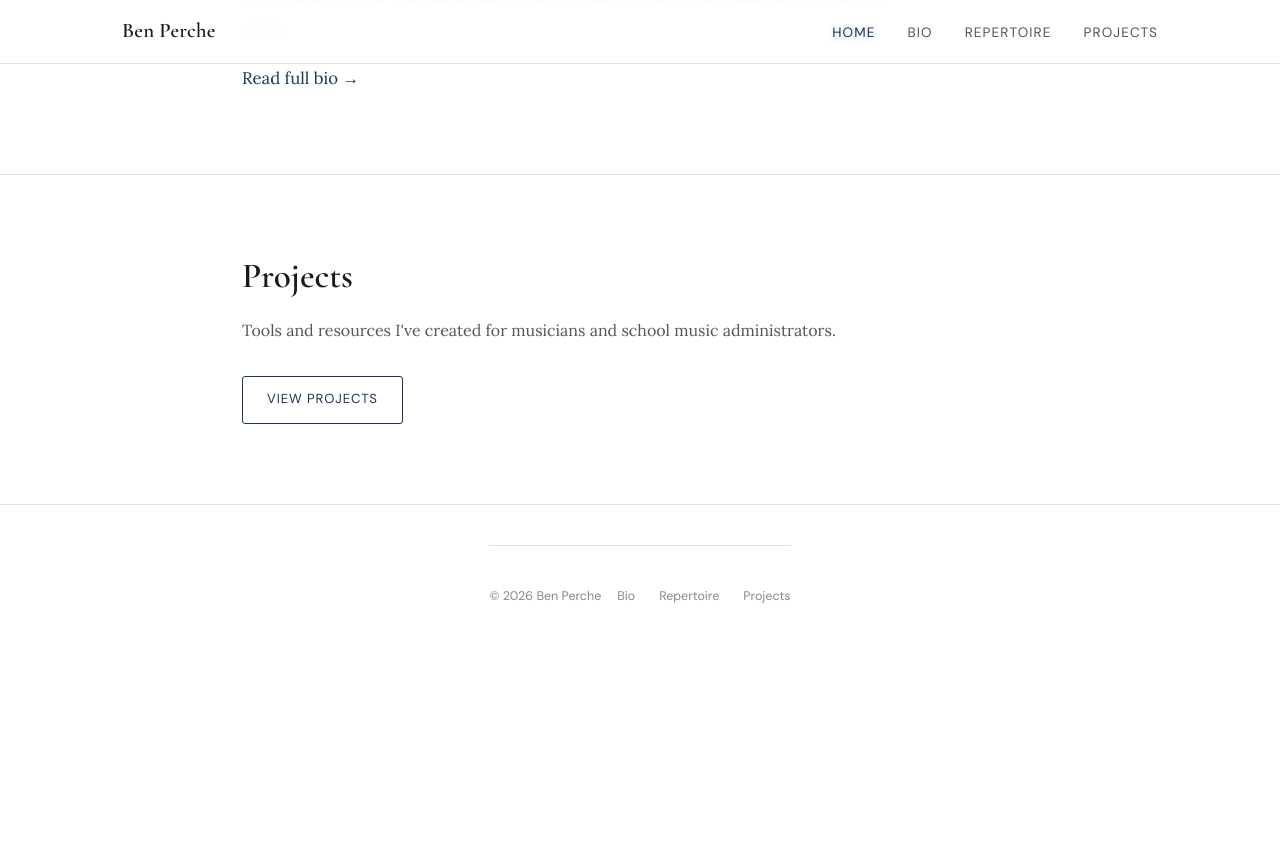
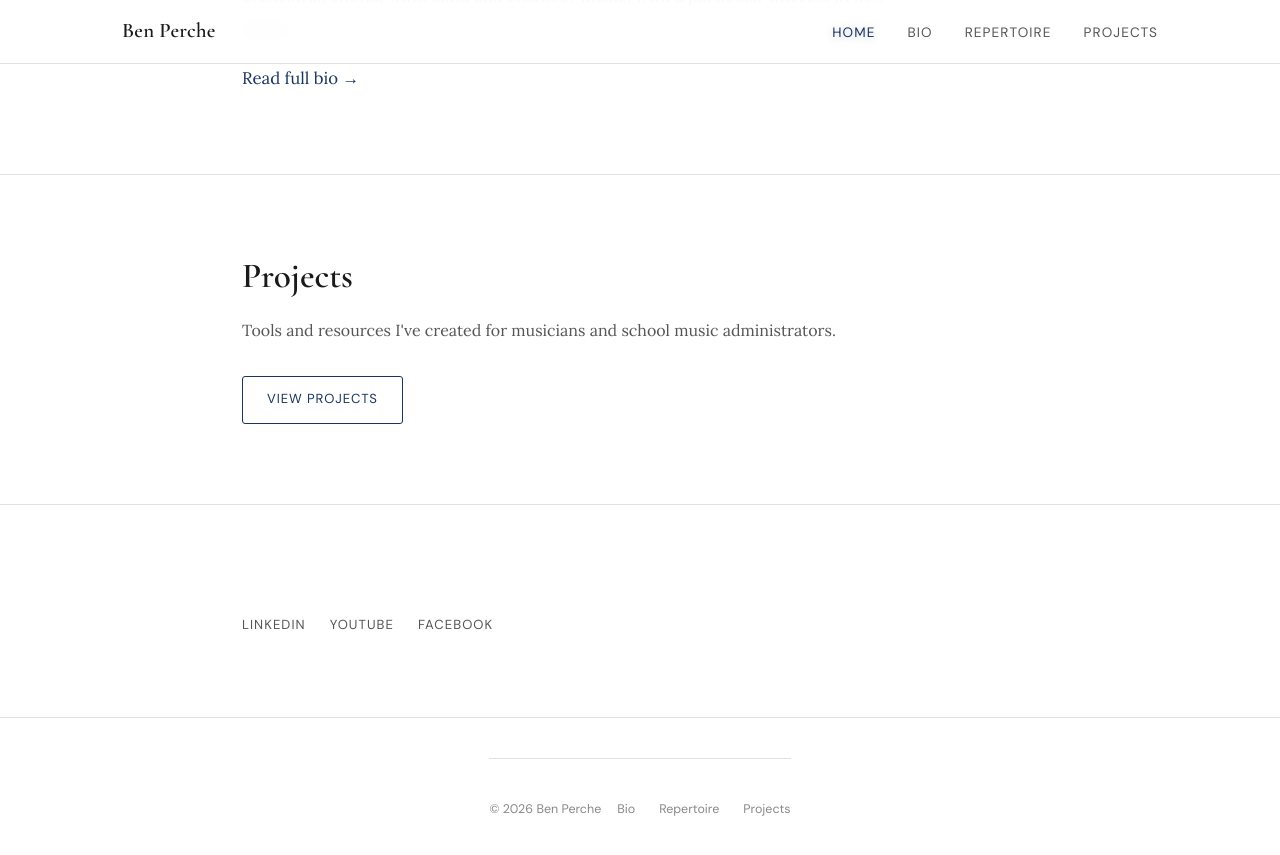
Before and after one commit to benperche/about, a Jekyll site: the page built from index.md, in a window 1280 px wide and 900 px high, scrolled down 1035 px. Shown: the top 855 px of the window. Built offline with Jekyll 4.4.1, drawn with Linux system fonts in a browser that asks for light colours; before the commit the page ends 1722 px from its top, so only the background shows below that.

Commit message:
Add social links

```diff
--- a/index.md
+++ b/index.md
@@ -41,3 +41,14 @@ title: Home
     <a href="{{ '/projects/' | relative_url }}" class="btn btn--outline">View projects</a>
   </div>
 </section>
+
+
+<section>
+  <div class="container">
+    <ul class="social-links">
+        <li><a href="https://www.linkedin.com/in/ben-perche-bb199a1a3/" target="_blank" rel="noopener">LinkedIn</a></li>
+        <li><a href="https://www.youtube.com/channel/UCq9RC5spTKDTUyw67Oher-A" target="_blank" rel="noopener">YouTube</a></li>
+        <li><a href="https://www.facebook.com/ben.perche.3" target="_blank" rel="noopener">Facebook</a></li>
+      </ul>
+  </div>
+</section>
```
Also changed, not shown: contact.md (+5 -6 lines), repertoire.md (+1 -1 lines).
